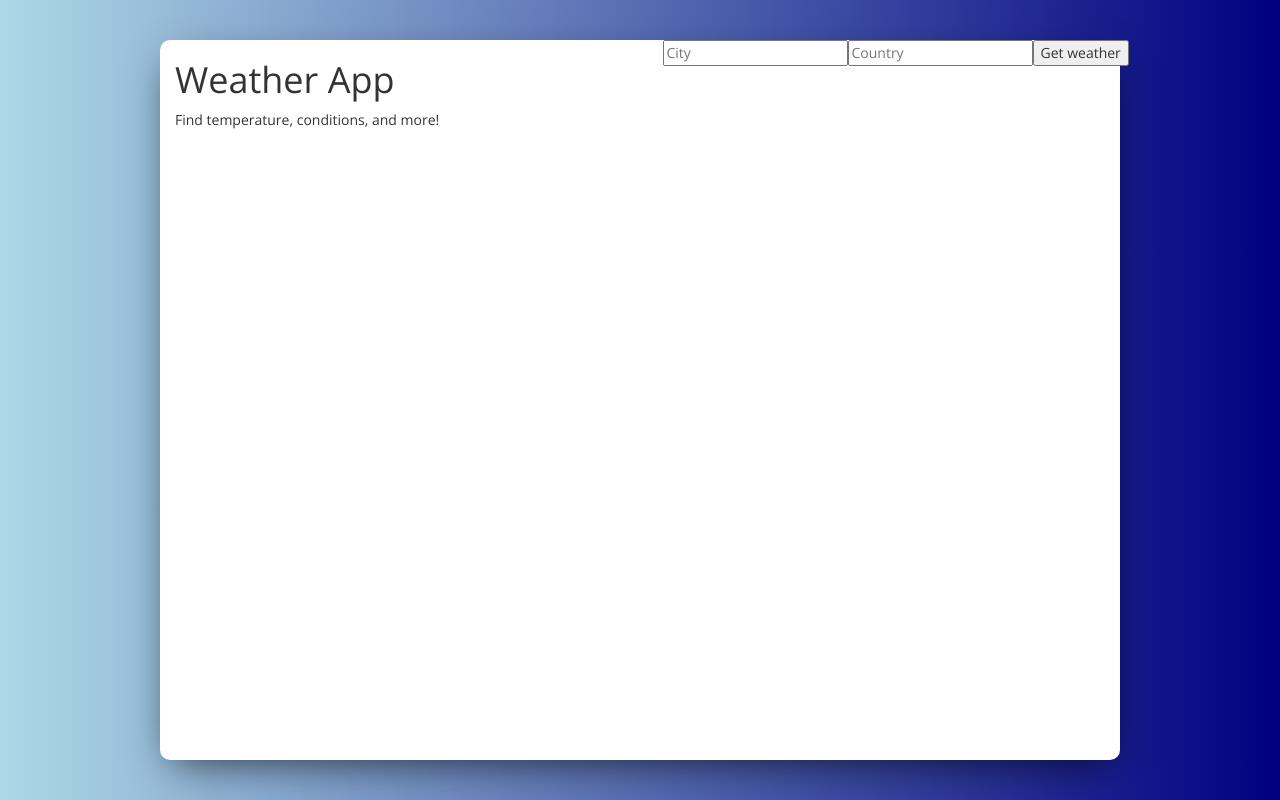
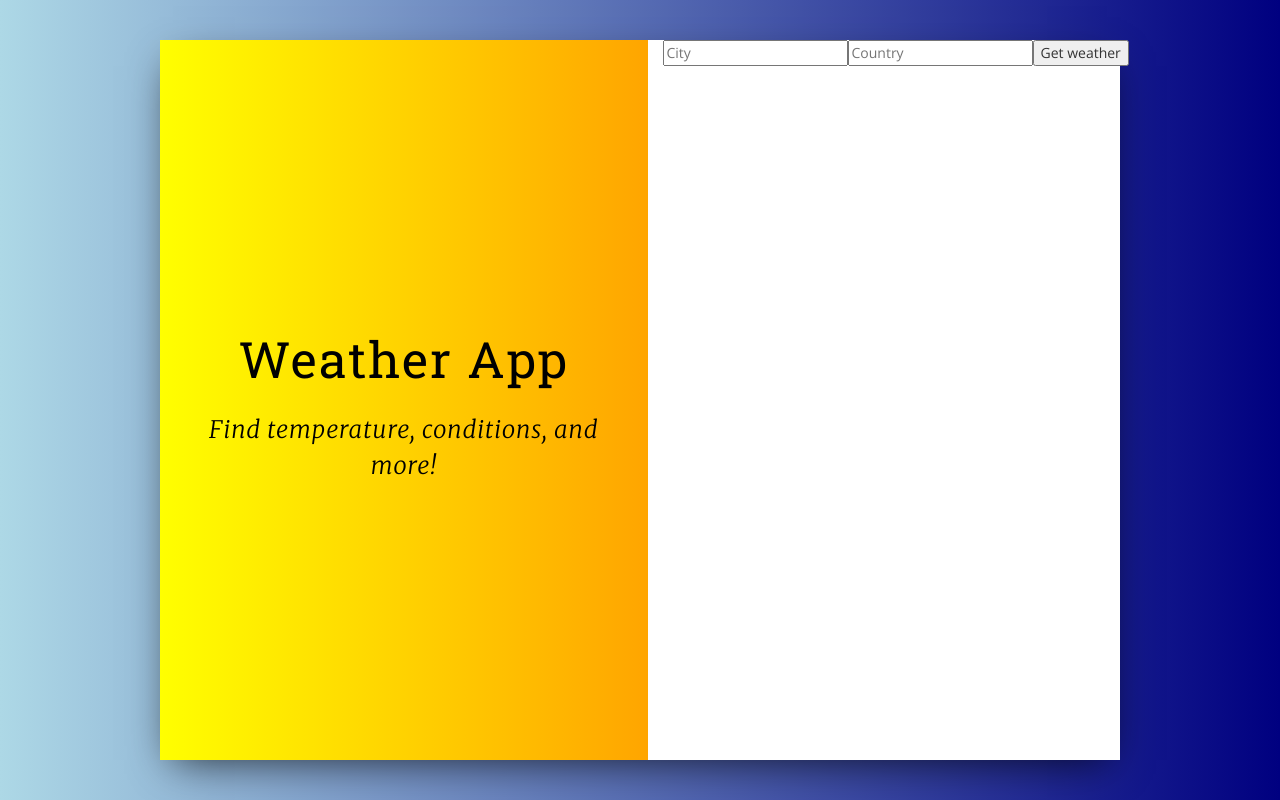
Before and after one commit to cestacio/weather-app, a React (Create React App) app: page / in a window 1280 px wide. Shown: the top 800 px of the page. Built offline with nearby package versions, Linux system fonts and the light colour scheme.

Commit message:
add styling to Titles component

```diff
--- a/src/App.css
+++ b/src/App.css
@@ -20,5 +20,29 @@ body {
   box-shadow: 0px 13px 40px -13px rgba(0, 0, 0, 0.75);
   width: 75%;
   margin: 0 auto;
-  border-radius: 10px;
 }
+
+.title-container {
+  height: 90vh;
+  background: linear-gradient(to right, yellow, orange);
+  display: flex;
+  align-items: center;
+  justify-content: center;
+  text-align: center;
+  color: #000;
+}
+
+.title-container-title {
+  font-size: 50px;
+  letter-spacing: 2px;
+  line-height: 1.3;
+  font-family: 'Roboto Slab', serif;
+}
+
+.title-container-subtitle {
+  font-style: italic;
+  font-weight: 100;
+  letter-spacing: 1px;
+  line-height: 1.5;
+  font-family: 'Merriweather', serif;
+}
--- a/src/components/Titles.js
+++ b/src/components/Titles.js
@@ -2,8 +2,10 @@ import React from 'react';
 
 const Titles = () => (
   <div>
-    <h1>Weather App</h1>
-    <p>Find temperature, conditions, and more!</p>
+    <h1 className="title-container-title">Weather App</h1>
+    <h3 className="title-container-subtitle">
+      Find temperature, conditions, and more!
+    </h3>
   </div>
 );
 
```
